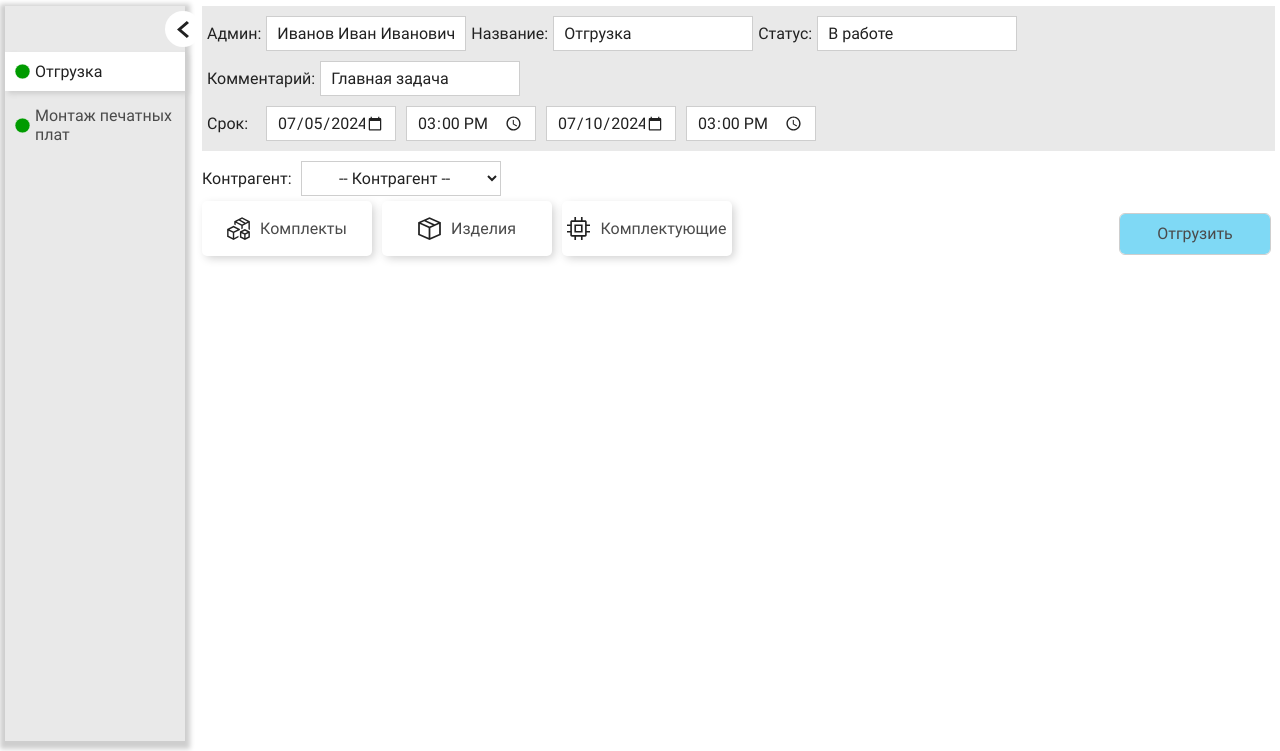
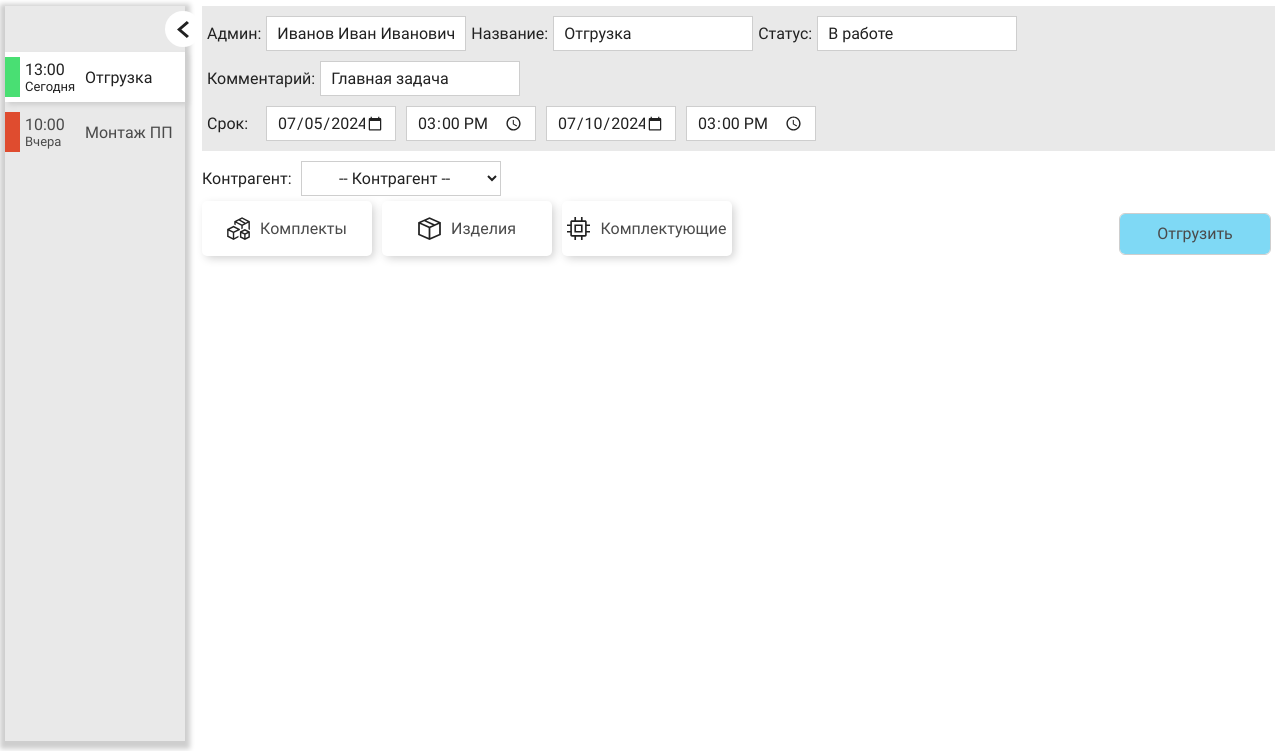
Before and after one commit to Ridavio7/AvG_TaskWare_DT-edition, a website built with webpack: page src/pages/index.html in a window 1280 px wide. Shown: the part 49-800 px from the top of the page. Built offline with nearby package versions, Linux system fonts and the light colour scheme; no server answers.

Commit message:
fix: sidebar task

```diff
--- a/src/blocks/sidebar/sidebar.scss
+++ b/src/blocks/sidebar/sidebar.scss
@@ -56,6 +56,11 @@
         transition: 0.3s;
         cursor: pointer;
 
+        &_task{
+            padding: 0px;
+            height: 50px;
+        }
+
         &:hover{
             background-color: var(--background_second);
         }
@@ -84,9 +89,21 @@
         }
     }
 
+    &__block-task-time{
+        width: 55px;
+        display: flex;
+        flex-direction: column;
+        align-items: flex-start;
+        margin-right: 5px;
+    }
+
     &__name{
         font-family: 'Roboto', sans-serif;
         color: var(--font-color);
+
+        &_time{
+            font-size: 13px;
+        }
     }
 
     &__arrow{
@@ -152,6 +169,7 @@
         &__header{
             display: flex;
             justify-content: center;
+            align-items: center;
             margin-bottom: 5px;
         }
 
--- a/src/pages/index.html
+++ b/src/pages/index.html
@@ -66,9 +66,13 @@
                 <ul>
                     <li class="sidebar__wrapper" id="sidebar_tablink_3">
                         <a href="#shipment">
-                            <div class="sidebar__link shipment sidebar__link_shipment sidebar__link_no-child" id="link_shipment">
+                            <div class="sidebar__link shipment sidebar__link_task sidebar__link_no-child" id="link_shipment">
                                 <div class="sidebar__title">
-                                    <img class="sidebar__img" src="../blocks/table/__snprod/img/ellipse_green.svg" alt="">
+                                    <img class="sidebar__img" src="../blocks/sidebar/img/task_green.svg" alt="">
+                                    <div class="sidebar__block-task-time">
+                                        <span class="sidebar__name">13:00</span>
+                                        <span class="sidebar__name sidebar__name_time">Сегодня</span>
+                                    </div>
                                     <span class="sidebar__name">Отгрузка</span>
                                 </div>
                             </div>
@@ -76,10 +80,14 @@
                     </li>
                     <li class="sidebar__wrapper" id="sidebar_tablink_5">
                         <a href="#mount">
-                            <div class="sidebar__link mount sidebar__link_no-child" id="link_mount">
+                            <div class="sidebar__link mount sidebar__link_task sidebar__link_no-child" id="link_mount">
                                 <div class="sidebar__title">
-                                    <img class="sidebar__img" src="../blocks/table/__snprod/img/ellipse_green.svg" alt="">
-                                    <span class="sidebar__name">Монтаж печатных плат</span>
+                                    <img class="sidebar__img" src="../blocks/sidebar/img/task_red.svg" alt="">
+                                    <div class="sidebar__block-task-time">
+                                        <span class="sidebar__name">10:00</span>
+                                        <span class="sidebar__name sidebar__name_time">Вчера</span>
+                                    </div>
+                                    <span class="sidebar__name">Монтаж ПП</span>
                                 </div>
                             </div>
                         </a>
@@ -195,19 +203,19 @@
                 <div class="modal__table-wrapper_task">
                     <div class="modal__input-wrapper">
                         <label class="input__type-text__label" for="task_date_first">Срок:</label>
-                        <input class="input__type-text input__type-text_modal" type="date" id="task_date_first" value="2024-07-05">
+                        <input class="input__type-text input__type-date input__type-date_margin-left-wrapper input__type-text_modal" type="date" id="task_date_first" value="2024-07-05">
                     </div>
                     <div class="modal__input-wrapper">
                         <label class="input__type-text__label" for="task_time_first"></label>
-                        <input class="input__type-text input__type-text_modal" type="time" id="task_time_first" value="15:00">
+                        <input class="input__type-text input__type-date input__type-text_modal" type="time" id="task_time_first" value="15:00">
                     </div>
                     <div class="modal__input-wrapper">
                         <label class="input__type-text__label" for="task_date_second"></label>
-                        <input class="input__type-text input__type-text_modal" type="date" id="task_date_second" value="2024-07-10">
+                        <input class="input__type-text input__type-date input__type-text_modal" type="date" id="task_date_second" value="2024-07-10">
                     </div>
                     <div class="modal__input-wrapper">
                         <label class="input__type-text__label" for="task_time_second"></label>
-                        <input class="input__type-text input__type-text_modal" type="time" id="task_time_second" value="15:00">
+                        <input class="input__type-text input__type-date input__type-text_modal" type="time" id="task_time_second" value="15:00">
                     </div>
                 </div>
             </div>
```
Also changed, not shown: src/blocks/sidebar/img/task_green.svg (added), src/blocks/sidebar/img/task_red.svg (added).
